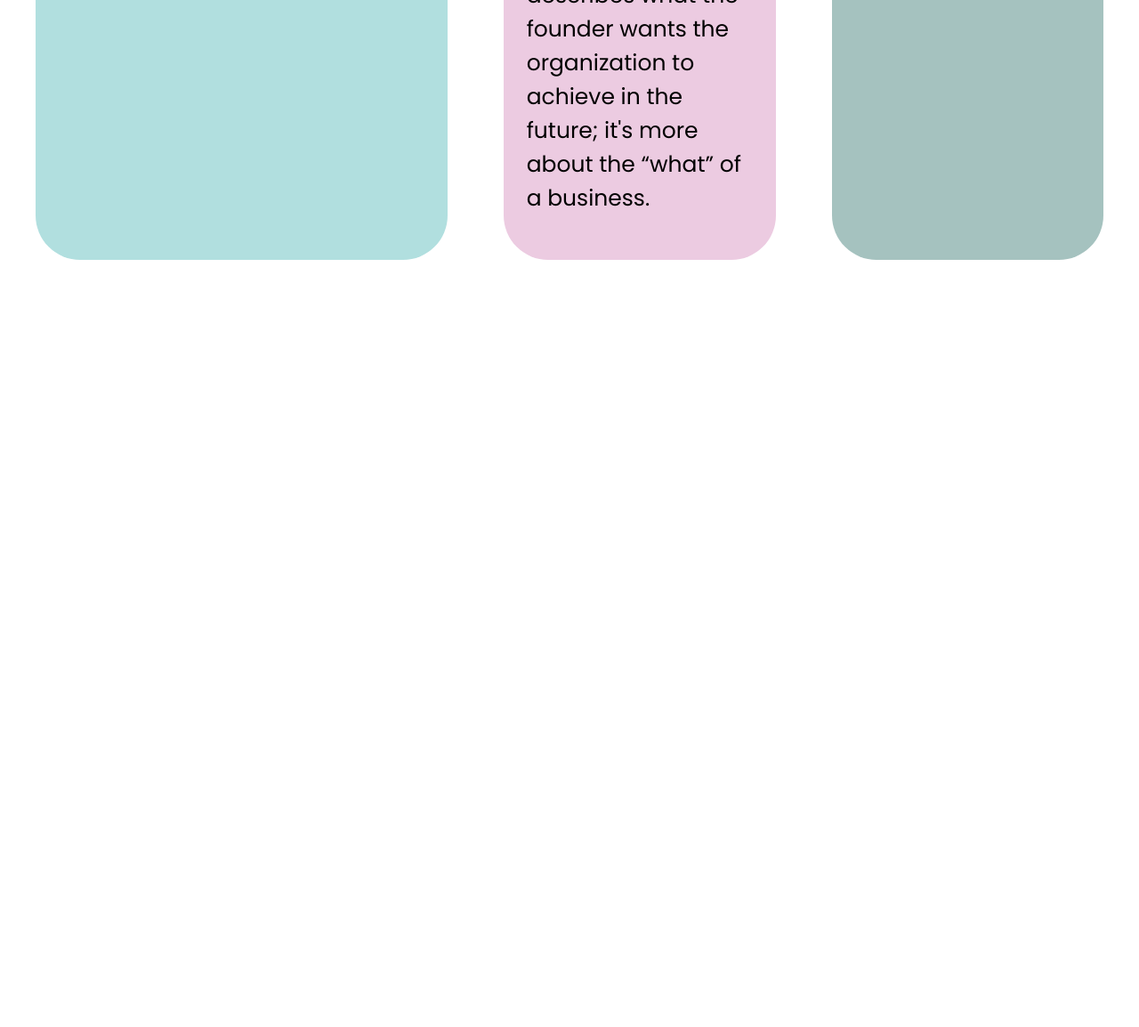
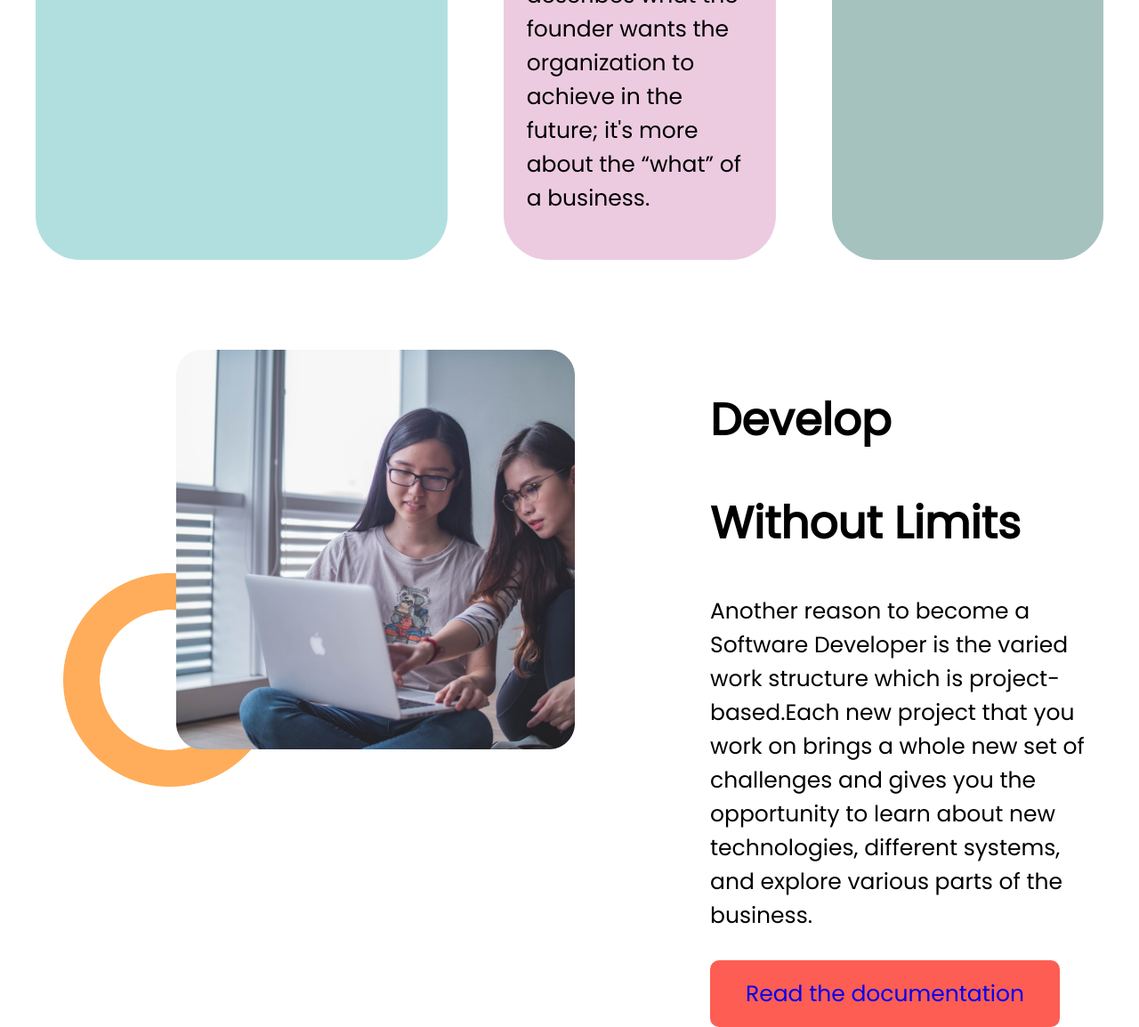
Before and after one commit to Shoumic0760/assignment-1, a plain HTML site: page index.html in a window 1280 px wide. Shown: the part 2087-3241 px from the top of the page at 89% size. Before the commit the page ends 2387 px from the top, so only its background shows below. Drawn offline with Linux system fonts and the light colour scheme.

Commit message:
third-section2

```diff
--- a/index.html
+++ b/index.html
@@ -56,6 +56,21 @@
                 website.I hope I will be able to design my website.</p>
         </div>
     </section>
+    <section>
+        <div class="width-half" id="background2"><img src="coding.png" alt="">
+        </div>
+        <div class="width-half">
+            <h2>Develop</h2>
+            <h2> Without Limits</h2>
+            <p>Another reason to become a Software Developer is the varied work structure which is project-based.Each
+                new project that you work on brings a whole new set of challenges and gives you the opportunity to
+                learn about new technologies, different systems, and explore various parts of the business.</p><br>
+            <a class="link-button" target="_blank" href="https://www.linkedin.com/in/shoumic-ahmed-486882142/">Read the
+                documentation</a>
+
+        </div>
+
+    </section>
 
 </body>
 
--- a/style.css
+++ b/style.css
@@ -51,6 +51,7 @@ a{ font-size: 25px;}
     width: 33.33333333%;
     margin-left: 2.5%;
     margin-right: 2.5%;
+    margin-bottom: 8%;
     text-align: left;
     border-radius: 50px;
 padding: 2%;
@@ -67,3 +68,23 @@ h3{
 border-color: rgb(177, 223, 223);}
 #right-part{background-color: rgb(165, 194, 191);
 border-color:  rgb(165, 194, 191);}
+.width-half{ width: 50%;
+    padding-left: 10%;
+    padding-right: 2%;
+
+}
+#background2{
+    background-image: url(shape-1.png);
+    background-repeat: no-repeat;
+    background-size: 40%;
+    background-position: left;
+    margin-left: 5%;
+
+}
+.width-half img{width: 100% ;
+
+}
+h2{
+    font-size: 50px;
+    font-weight: 700;
+}
```
Also changed, not shown: coding.png (added), shape-1.png (added), 1 other file.
